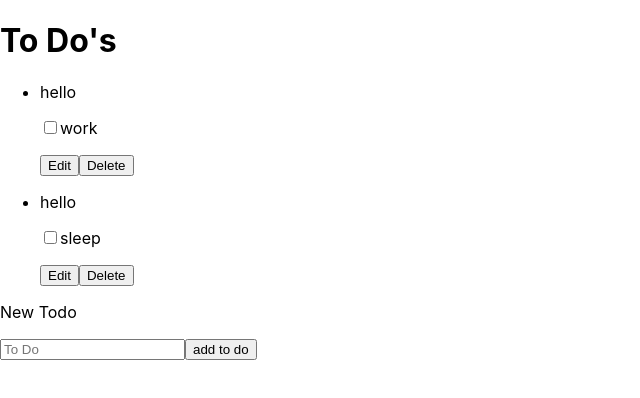
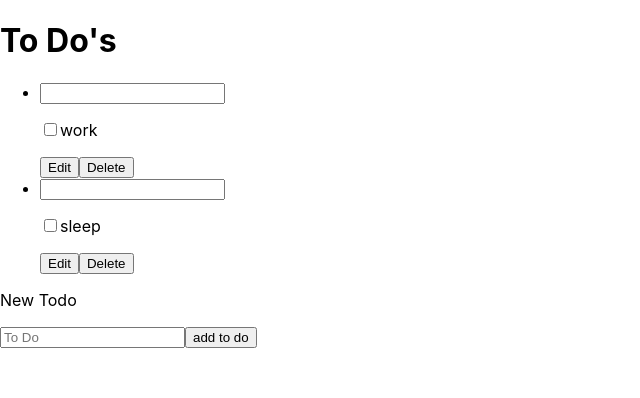
Before and after one commit to marks828/react-todo, a React (Create React App) app: page / in a window 1280 px wide. Shown: the top 398 px of the page, without its empty margins (0-640 px from the left). Built offline with nearby package versions, Linux system fonts and the light colour scheme.

Commit message:
is editing ternary

```diff
--- a/src/todo/todo.js
+++ b/src/todo/todo.js
@@ -29,7 +29,7 @@ function Todo(props) {
         setTodos(deleteTodoFromList)
     }
 
-    function updateEditingStatus(id, newName) {
+    function updateEditingStatus(id) {
         const editedTodoList = todos.map(todo =>{
             if(id === todo.id){
                 return{...todo, isEditing: !todo.isEditing}
@@ -45,7 +45,7 @@ function Todo(props) {
         <ul>
             {todos.map((todoItem) =>
                 <li>
-                    {todoItem.isEditing ? <input></input> : <p>hello</p>}
+                    {todoItem.isEditing ? <p>hello</p> : <input></input>}
                     <p id={todoItem.id} className={todoItem.completed ? 'completed' : 'not-completed'}>
                         <input
                             type="checkbox"
```
Also changed, not shown: 1 other file (tests, documents, lock files or other folders).
